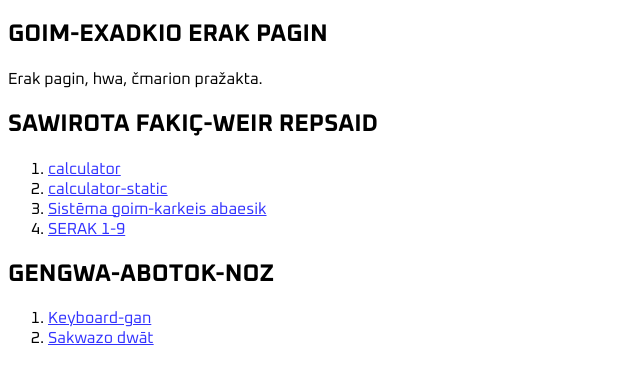
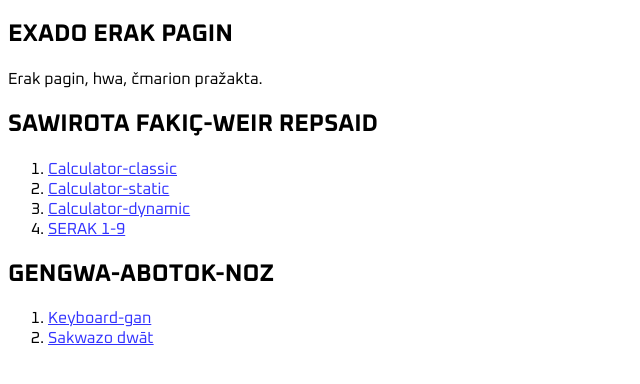
Before and after one commit to MYONPLAX/MYONPLAX.github.io, a plain HTML site: page index.html in a window 1280 px wide. Shown: the part 64-448 px from the top of the page, without its empty margins (0-640 px from the left). Drawn offline with Linux system fonts and the light colour scheme.

Commit message:
Wadwāt, index.html

```diff
--- a/index.html
+++ b/index.html
@@ -3,11 +3,11 @@
 	<head>
 		<meta charset="utf-8">
 		<meta name="robots" content="none">
-		<meta name="description" content="Čmarion pražakuta">
-		<meta name="viewport" content="width=device-width, initial-scale=1">
+		<meta name="description" content="Chmarion prazhakuta ot Sawirota fakiç-weir repsaid">
+		<meta name="viewport" content="width=device-width, initial-scale=1.0">
 		<title>Chmarion Prazhakta</title>
 		<link rel="stylesheet" type="text/css" href="./style/main.css">
-		<link rel="shortcut icon" href="./favicon.webp" type="image/x-icon">
+		<link rel="shortcut icon" type="image/x-icon" href="./favicon.webp">
 		<link rel="preconnect" href="https://fonts.googleapis.com">
 		<link rel="preconnect" href="https://fonts.gstatic.com" crossorigin>
 		<link href="https://fonts.googleapis.com/css2?family=Noto+Sans:wght@100..900&family=Oxanium:wght@200..800&display=swap" rel="stylesheet">
@@ -16,16 +16,16 @@
 		<h1>&lt;h1&#47;&gt;</h1>
 
 		<article>
-			<h2>GOIM-EXADKIO ERAK PAGIN</h2>
+			<h2>EXADO ERAK PAGIN</h2>
 			<p>Erak pagin, hwa, čmarion pražakta.</p>
 		</article>
 
 		<article>
 			<h2>SAWIROTA FAKIÇ-WEIR REPSAID</h2>
-			<ol lang="ja">
-				<li><a href="./page/calculator/calculator.html">calculator</a></li>
-				<li><a href="./page/calculator-static/">calculator-static</a></li>
-				<li><a href="./page/goim-karkeis-abaesik/">Sistēma goim-karkeis abaesik</a></li>
+			<ol>
+				<li><a href="./page/calculator/calculator.html">Calculator-classic</a></li>
+				<li><a href="./page/calculator-static/">Calculator-static</a></li>
+				<li><a href="./page/goim-karkeis-abaesik/">Calculator-dynamic</a></li>
 				<li><a href="./page/random_square_9x9/random_square_9x9.html">SERAK 1-9</a></li>
 			</ol>
 		</article>
```
